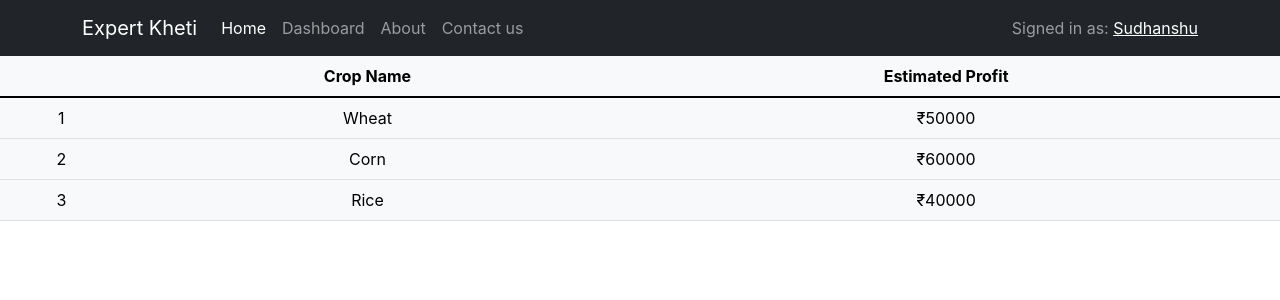
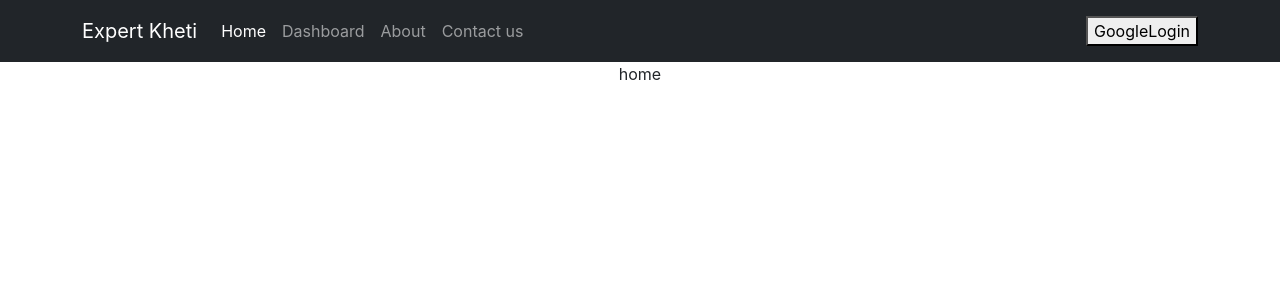
Before and after one commit to sudhanshuprasad/ExpertKheti, a React (Create React App) app: page /home in a window 1280 px wide. Shown: the top 300 px of the page. Built offline with nearby package versions, Linux system fonts and the light colour scheme.

Commit message:
ggoogle signin

```diff
--- a/src/App.js
+++ b/src/App.js
@@ -6,30 +6,8 @@ import About from './components/About.js';
 import Topbar from './components/Topbar.js';
 import Login from './components/Login.js';
 import Contactus from './components/Contactus.js';
-
-// Import the functions you need from the SDKs you need
-import { initializeApp } from "firebase/app";
-import { getAnalytics } from "firebase/analytics";
 import Dashboard from './components/Dashboard.js';
 import Plan from './components/Plan.js';
-// TODO: Add SDKs for Firebase products that you want to use
-// https://firebase.google.com/docs/web/setup#available-libraries
-
-// Your web app's Firebase configuration
-// For Firebase JS SDK v7.20.0 and later, measurementId is optional
-const firebaseConfig = {
-  apiKey: "AIzaSyCI9PjIrMKAUjE-i5frjf-LSgq7SVdS9zo",
-  authDomain: "expertkheti.firebaseapp.com",
-  projectId: "expertkheti",
-  storageBucket: "expertkheti.appspot.com",
-  messagingSenderId: "322762089788",
-  appId: "1:322762089788:web:b75f951b7560491138ea39",
-  measurementId: "G-67K5HKSCE2"
-};
-
-// Initialize Firebase
-const app = initializeApp(firebaseConfig);
-const analytics = getAnalytics(app);
 
 function App() {
   return (
--- /dev/null
+++ b/src/components/GoogleLogin.js
@@ -0,0 +1,15 @@
+import React from 'react'
+import {auth, login } from "../firebaseConfig.js"
+
+function GoogleLogin() {
+
+    function handleLogin(){
+        login();
+    }
+
+  return (
+    <button onClick={handleLogin}>GoogleLogin</button>
+  )
+}
+
+export default GoogleLogin
--- a/src/components/Home.js
+++ b/src/components/Home.js
@@ -6,7 +6,8 @@ import "./css/Home.css"
 function Home() {
     return (
         <div >
-            <Table hover variant="light">
+            home
+            {/* <Table hover variant="light">
                 <thead>
                     <tr>
                         <th></th>
@@ -31,7 +32,7 @@ function Home() {
                         <td>₹40000</td>
                     </tr>
                 </tbody>
-            </Table>
+            </Table> */}
         </div>
     )
 }
--- a/src/components/Topbar.js
+++ b/src/components/Topbar.js
@@ -3,10 +3,11 @@ import Navbar from 'react-bootstrap/Navbar';
 import Nav from 'react-bootstrap/Nav';
 import Container from 'react-bootstrap/Container';
 import { Link, NavLink } from 'react-router-dom';
+import GoogleLogin from './GoogleLogin';
 
 function Topbar() {
 
-  const [login, setLogin] = useState(true);
+  const [login, setLogin] = useState(false);
 
   return (
     <div>
@@ -25,7 +26,8 @@ function Topbar() {
               Signed in as: <Link to="profile">Sudhanshu</Link>
             </Navbar.Text> :
               <Navbar.Text>
-                <Link to="login">Login</Link>
+                <GoogleLogin/>
+                {/* <Link to="login">Login <GoogleLogin/></Link> */}
               </Navbar.Text>}
           </Navbar.Collapse>
         </Container>
--- /dev/null
+++ b/src/firebaseConfig.js
@@ -0,0 +1,51 @@
+
+// Import the functions you need from the SDKs you need
+import { initializeApp } from "firebase/app";
+import { getAnalytics } from "firebase/analytics";
+import { getAuth, signInWithPopup, GoogleAuthProvider } from "firebase/auth";
+
+// TODO: Add SDKs for Firebase products that you want to use
+// https://firebase.google.com/docs/web/setup#available-libraries
+
+// Your app's Firebase configuration
+// For Firebase JS SDK v7.20.0 and later, measurementId is optional
+const firebaseConfig = {
+  apiKey: "AIzaSyCI9PjIrMKAUjE-i5frjf-LSgq7SVdS9zo",
+  authDomain: "expertkheti.firebaseapp.com",
+  projectId: "expertkheti",
+  storageBucket: "expertkheti.appspot.com",
+  messagingSenderId: "322762089788",
+  appId: "1:322762089788:web:b75f951b7560491138ea39",
+  measurementId: "G-67K5HKSCE2"
+};
+
+// Initialize Firebase
+const app = initializeApp(firebaseConfig);
+const analytics = getAnalytics(app);
+const auth = getAuth(app);
+const provider =  new GoogleAuthProvider;
+// console.log(auth)
+const login = async () => {
+  signInWithPopup(auth, provider)
+  .then((result) => {
+    // This gives you a Google Access Token. You can use it to access the Google API.
+    const credential = GoogleAuthProvider.credentialFromResult(result);
+    const token = credential.accessToken;
+    // The signed-in user info.
+    const user = result.user;
+    console.log(user)
+    // ...
+  }).catch((error) => {
+    // Handle Errors here.
+    const errorCode = error.code;
+    const errorMessage = error.message;
+    console.log(errorMessage)
+    // The email of the user's account used.
+    const email = error.email;
+    // The AuthCredential type that was used.
+    const credential = GoogleAuthProvider.credentialFromError(error);
+    // ...
+  });
+}
+
+export { app, login, auth };
```
